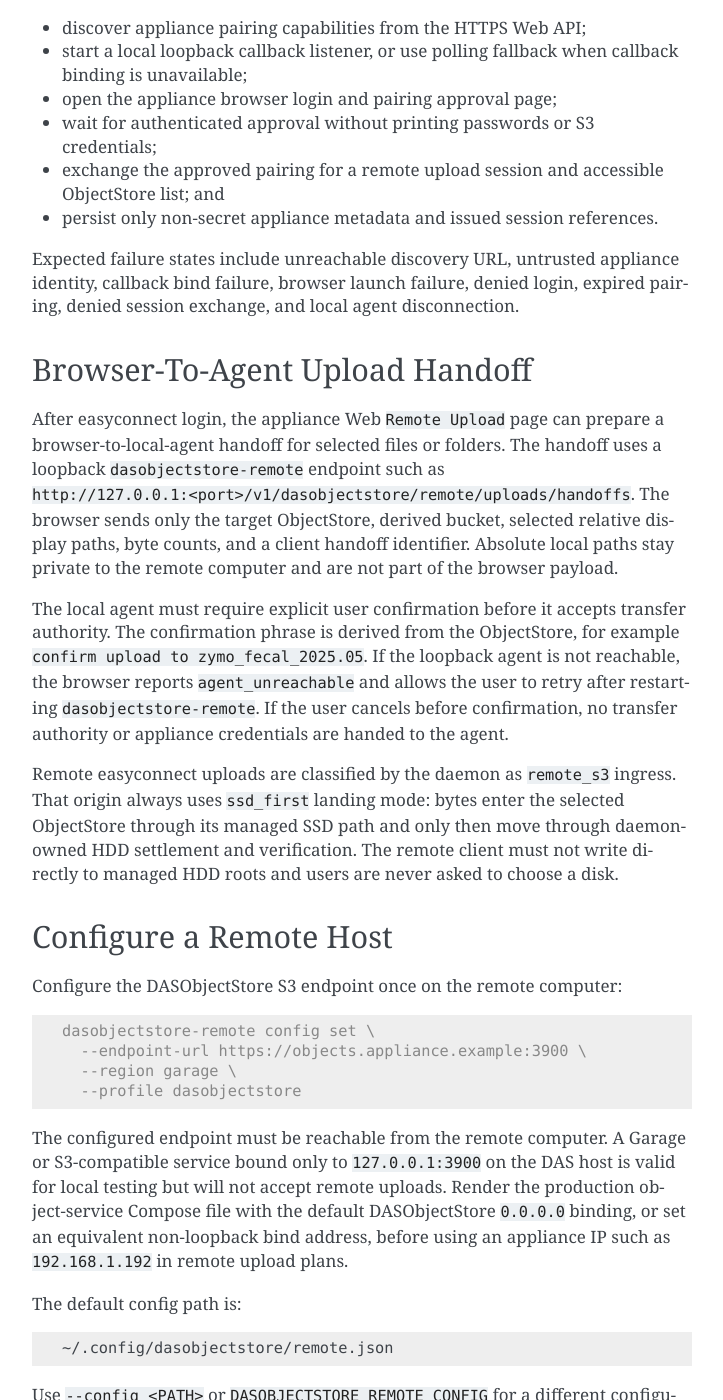
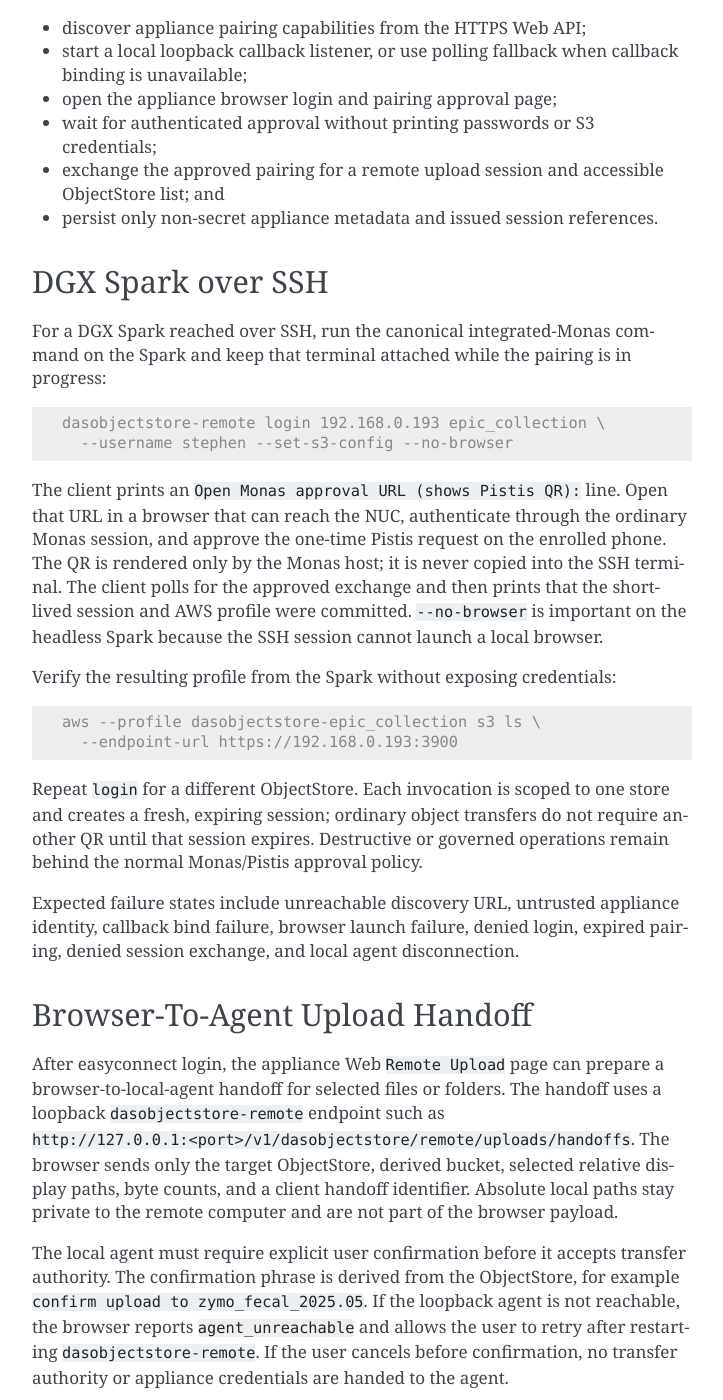
Before and after one commit to sagrudd/DASObjectStore, a Sphinx documentation site: the page built from docs/user/remote-client.rst, in a window 1280 px wide and 1400 px high, scrolled down 8345 px. Shown: the whole window, without its empty margins (388-1111 px from the left). Built offline with Sphinx 7.4.7, drawn with Linux system fonts in a browser that asks for light colours.

Commit message:
docs: document DGX Spark Monas QR login

```diff
--- a/docs/user/remote-client.rst
+++ b/docs/user/remote-client.rst
@@ -406,6 +406,38 @@
 * exchange the approved pairing for a remote upload session and accessible
   ObjectStore list; and
 * persist only non-secret appliance metadata and issued session references.
+
+DGX Spark over SSH
+------------------
+
+For a DGX Spark reached over SSH, run the canonical integrated-Monas command
+on the Spark and keep that terminal attached while the pairing is in progress:
+
+.. code-block:: console
+
+   dasobjectstore-remote login 192.168.0.193 epic_collection \
+     --username stephen --set-s3-config --no-browser
+
+The client prints an ``Open Monas approval URL (shows Pistis QR):`` line.  Open
+that URL in a browser that can reach the NUC, authenticate through the ordinary
+Monas session, and approve the one-time Pistis request on the enrolled phone.
+The QR is rendered only by the Monas host; it is never copied into the SSH
+terminal.  The client polls for the approved exchange and then prints that the
+short-lived session and AWS profile were committed.  ``--no-browser`` is
+important on the headless Spark because the SSH session cannot launch a local
+browser.
+
+Verify the resulting profile from the Spark without exposing credentials:
+
+.. code-block:: console
+
+   aws --profile dasobjectstore-epic_collection s3 ls \
+     --endpoint-url https://192.168.0.193:3900
+
+Repeat ``login`` for a different ObjectStore.  Each invocation is scoped to
+one store and creates a fresh, expiring session; ordinary object transfers do
+not require another QR until that session expires.  Destructive or governed
+operations remain behind the normal Monas/Pistis approval policy.
 
 Expected failure states include unreachable discovery URL, untrusted appliance
 identity, callback bind failure, browser launch failure, denied login, expired
```
